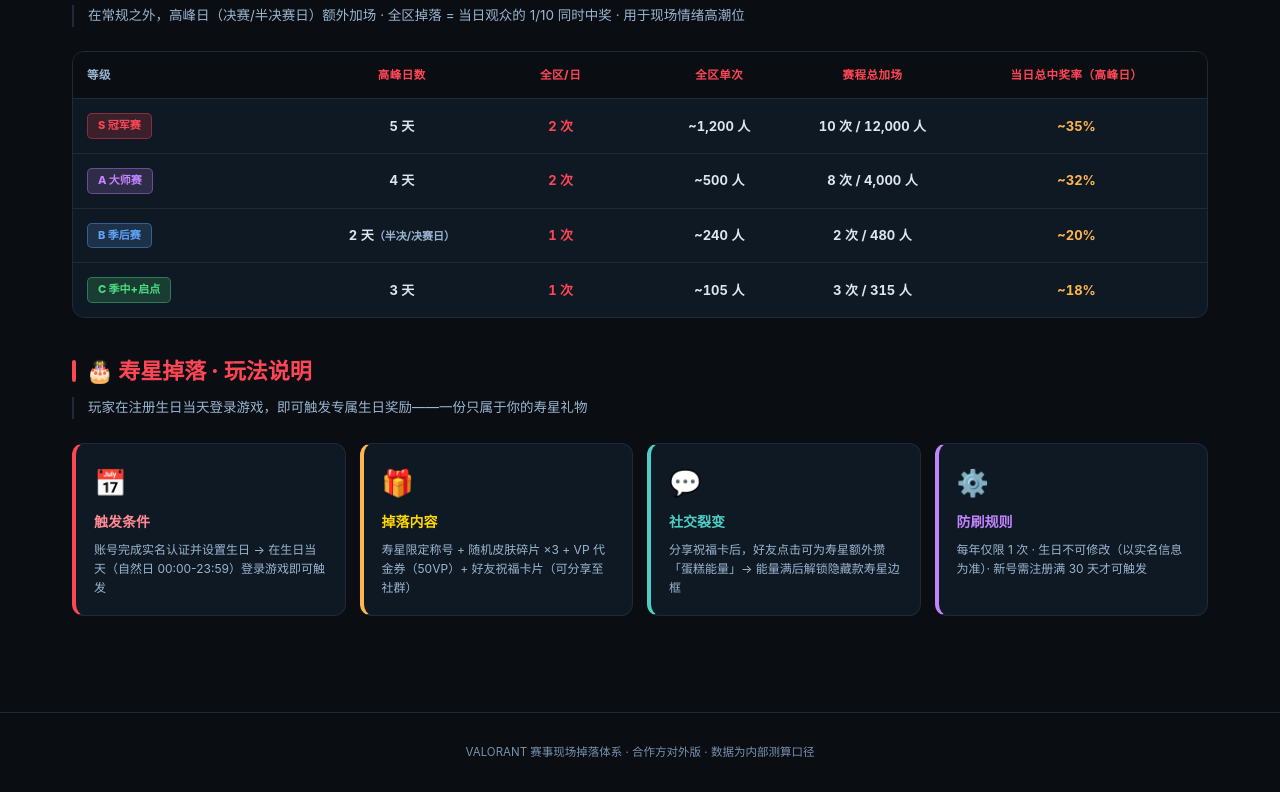
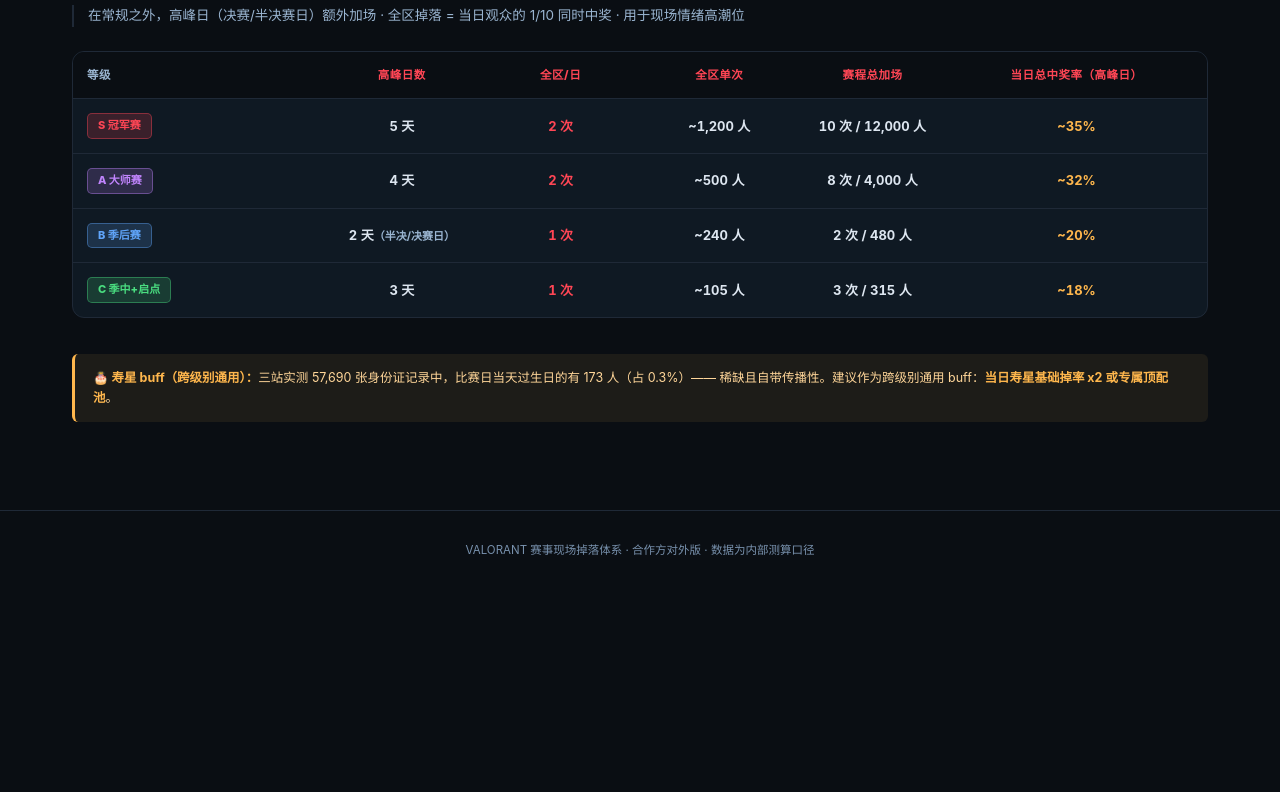
Before and after one commit to zhanggqtc/vct-tier-system-public, a plain HTML site: page index.html in a window 1280 px wide. Shown: the part 1755-2547 px from the top of the page. After the commit the page ends 2344 px from the top, so only its background shows below. Drawn offline with Linux system fonts and the light colour scheme.

Commit message:
修正寿星buff说明为赛事场景数据

```diff
--- a/index.html
+++ b/index.html
@@ -506,31 +506,9 @@
       </table>
     </div>
 
-    <!-- 寿星掉落玩法说明 -->
-    <div class="section-title" style="margin-top:36px">🎂 寿星掉落 · 玩法说明</div>
-    <p class="section-desc">玩家在注册生日当天登录游戏，即可触发专属生日奖励——一份只属于你的寿星礼物</p>
-
-    <div style="display:grid;grid-template-columns:repeat(auto-fit,minmax(240px,1fr));gap:14px;margin-bottom:24px">
-      <div style="background:#0f1923;border:1px solid #1f2937;border-radius:12px;padding:18px;border-left:4px solid #ff4655">
-        <div style="font-size:26px;margin-bottom:8px">📅</div>
-        <h4 style="font-size:14px;color:#ff8a94;font-weight:800;margin-bottom:6px">触发条件</h4>
-        <p style="font-size:12px;color:#9ab5d1;line-height:1.6">账号完成实名认证并设置生日 → 在生日当天（自然日 00:00-23:59）登录游戏即可触发</p>
-      </div>
-      <div style="background:#0f1923;border:1px solid #1f2937;border-radius:12px;padding:18px;border-left:4px solid #ffb74d">
-        <div style="font-size:26px;margin-bottom:8px">🎁</div>
-        <h4 style="font-size:14px;color:#ffd700;font-weight:800;margin-bottom:6px">掉落内容</h4>
-        <p style="font-size:12px;color:#9ab5d1;line-height:1.6">寿星限定称号 + 随机皮肤碎片 ×3 + VP 代金券（50VP）+ 好友祝福卡片（可分享至社群）</p>
-      </div>
-      <div style="background:#0f1923;border:1px solid #1f2937;border-radius:12px;padding:18px;border-left:4px solid #4ecdc4">
-        <div style="font-size:26px;margin-bottom:8px">💬</div>
-        <h4 style="font-size:14px;color:#4ecdc4;font-weight:800;margin-bottom:6px">社交裂变</h4>
-        <p style="font-size:12px;color:#9ab5d1;line-height:1.6">分享祝福卡后，好友点击可为寿星额外攒「蛋糕能量」→ 能量满后解锁隐藏款寿星边框</p>
-      </div>
-      <div style="background:#0f1923;border:1px solid #1f2937;border-radius:12px;padding:18px;border-left:4px solid #c084fc">
-        <div style="font-size:26px;margin-bottom:8px">⚙️</div>
-        <h4 style="font-size:14px;color:#c084fc;font-weight:800;margin-bottom:6px">防刷规则</h4>
-        <p style="font-size:12px;color:#9ab5d1;line-height:1.6">每年仅限 1 次 · 生日不可修改（以实名信息为准）· 新号需注册满 30 天才可触发</p>
-      </div>
+    <!-- 寿星 buff 说明 -->
+    <div class="note" style="margin-top:36px">
+      <strong>🎂 寿星 buff（跨级别通用）：</strong>三站实测 57,690 张身份证记录中，比赛日当天过生日的有 173 人（占 0.3%）—— 稀缺且自带传播性。建议作为跨级别通用 buff：<strong style="color:#ffb74d">当日寿星基础掉率 x2 或专属顶配池</strong>。
     </div>
 
     </div>
```
